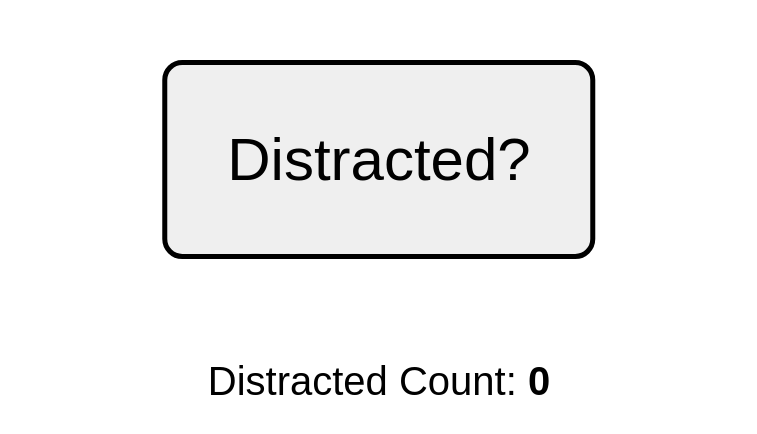
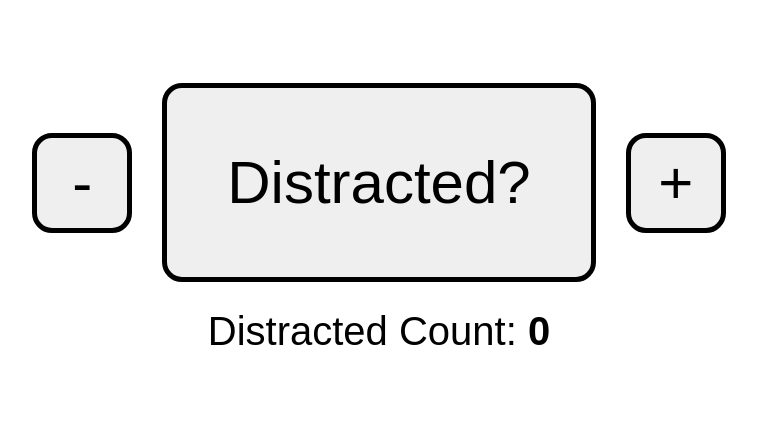
Before and after one commit to D-Colak-PC/Distracted-Button, a plain HTML site: page index.html in a window 1280 px wide. Shown: the part 168-602 px from the top of the page, without its empty margins (261-1018 px from the left). Drawn offline with Linux system fonts and the light colour scheme.

Commit message:
added plus and minus buttons

```diff
--- a/index.html
+++ b/index.html
@@ -9,7 +9,11 @@
 </head>
 <body>
     <div id="container">
-        <button id="button" type="button" onclick="increaseCounter()">Distracted?</button>
+        <div id="buttons">
+            <button class="button main" type="button" onclick="increaseCounter()">Distracted?</button>
+            <button class="button plus" type="button" onclick="increaseCounter()">+</button>
+            <button class="button minus" type="button" onclick="decreaseCounter()">-</button>
+        </div>
         <h1 id="text">Distracted Count: <span id="counter">0</span></h1>
     </div>
 </body>
--- a/script.js
+++ b/script.js
@@ -1,5 +1,14 @@
 count = 0;
 const increaseCounter = () => {
     count++;
+    updatePage();
+}
+
+const decreaseCounter = () => {
+    count = Math.max(0, count - 1);
+    updatePage();
+}
+
+const updatePage = () => {
     document.getElementById("counter").innerHTML = count.toString();
 }
--- a/style.css
+++ b/style.css
@@ -11,22 +11,40 @@ body {
     text-align: center;
 }
 
-#button {
+#buttons {
+    display: flex;
+    justify-content: center;
+    align-items: center;
+    gap: 30px;
+}
+
+.button {
     border: 5px solid black;
     border-radius: 20px;
-    padding: 60px;
-    position: relative;
-    top: 0%;
-    left: 50%;
-    transform: translateX(-50%);
     text-align: center;
     font-size: 60px;
+
+    display: flex;
+    justify-content: center;
+    align-items: center;
 }
 
-#text {
-    margin: 0;
-    margin-top: 100px;
-    bottom: 100%;
+.main {
+    order: 1;
+    padding: 60px;
+}
+
+.minus, .plus {
+    height: 100px;
+    width: 100px;
+}
+
+.minus {
+    order: 0;
+}
+
+.plus {
+    order: 2;
 }
 
 h1 {
```
